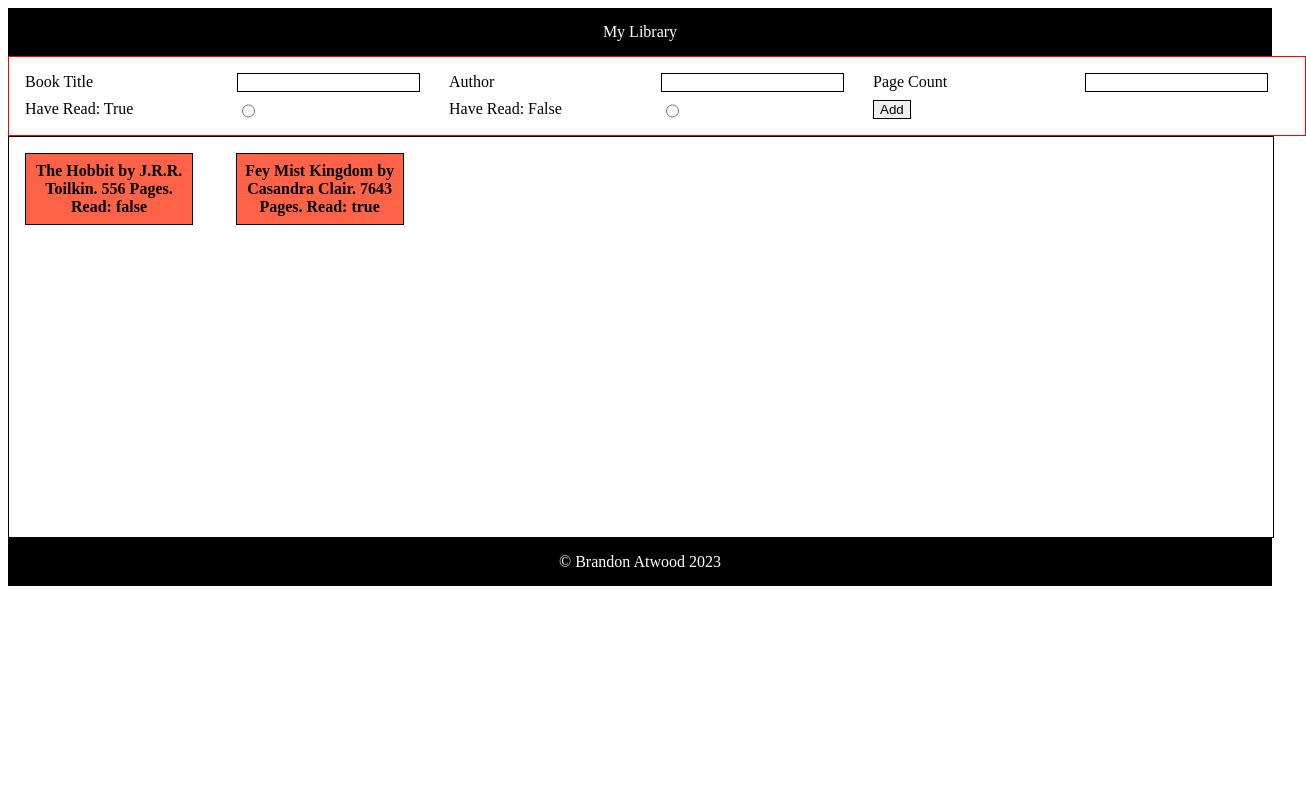
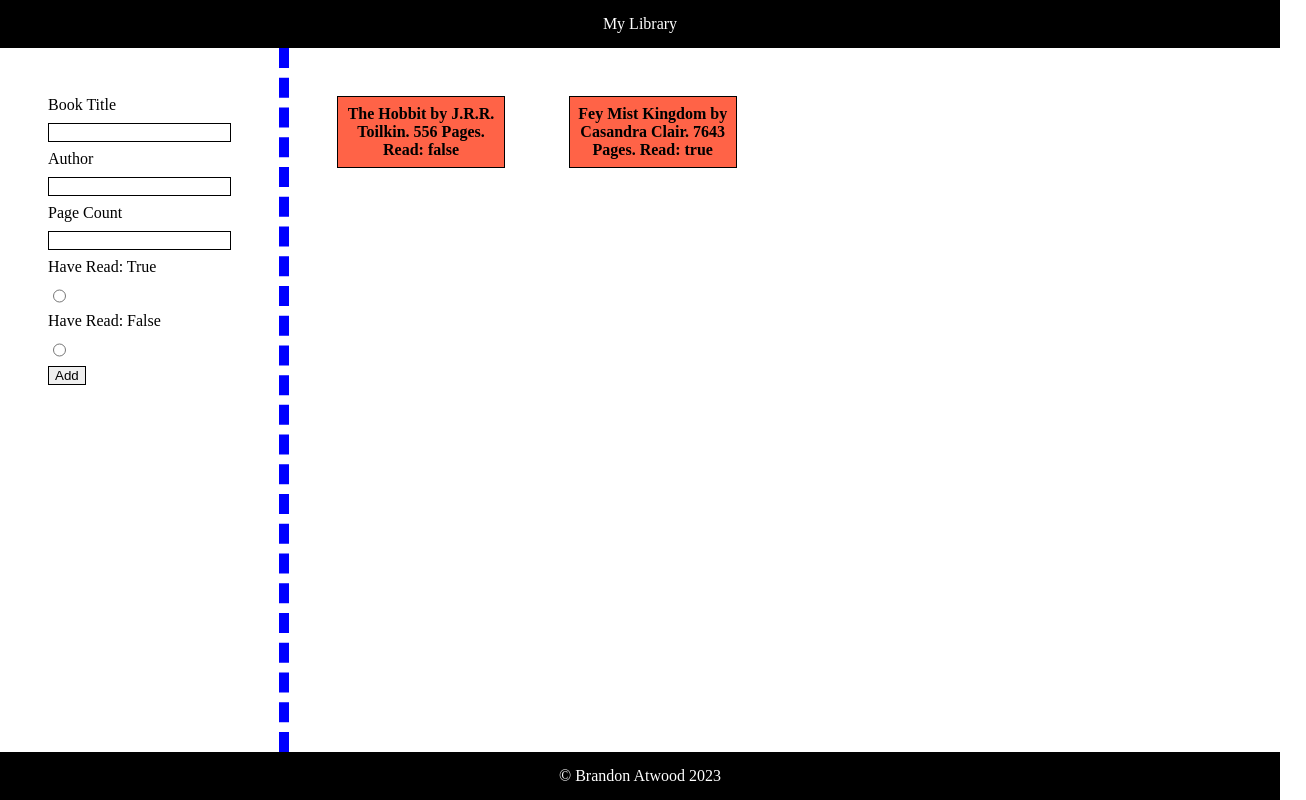
Before and after one commit to Good-Day-2-U/odin-library, a plain HTML site: page index.html in a window 1280 px wide. Shown: the whole page, 1306 px wide, since content can reach past the window. Drawn offline with Linux system fonts and the light colour scheme.

Commit message:
Page set up with all elements in place Last this to do is write the add book functionality

```diff
--- a/index.html
+++ b/index.html
@@ -13,6 +13,7 @@
 
 
     <div class="main-body">
+      <div class="form-body">
         <form action="" method="post">
           <label for="title">Book Title</label>
           <input type="text" name="title" id="">
@@ -21,11 +22,12 @@
           <label for="pages">Page Count</label>
           <input type="text" name="pages" id="">
           <label for="">Have Read: True</label>
-        <input type="radio" name="true" class="radio1">
+          <input type="radio" name="tf" class="radio1" id="">
           <label for="">Have Read: False</label>
-        <input type="radio" name="false" class="radio1">
+          <input type="radio" name="tf" class="radio1" id="">
           <input type="button" value="Add" onclick="addBookToLibrary()">
         </form>
+      </div>
       <content id="content">
       </content>
     </div>
--- a/style.css
+++ b/style.css
@@ -2,6 +2,7 @@ body {
   /* min-height: 100vh; */
   display: flex;
   flex-direction: column;
+  margin: 0;
 }
 
 header, footer {
@@ -14,17 +15,23 @@ header, footer {
 }
 
 
+.main-body {
+  display: flex;
+}
 
-
-
+.form-body {
+  flex: 0.20;
+  border-right: 10px dashed blue;
+}
 
 form {
-  border: 1px solid red;
+  /* border: 1px solid red; */
   /* margin: 1rem; */
-  width: 100%;
-  padding: 1rem;
+  /* width: 100%; */
+  padding: 3rem;
   display: grid;
-  grid-template-columns: repeat(auto-fill, minmax(24ch, 1fr));
+  grid-template-columns: repeat(1, 1fr);
+  grid-template-rows: repeat(11, 1fr);
   gap: 0.5rem;
 }
 
@@ -41,12 +48,14 @@ form input {
 
 
 #content {
-  border: 1px solid black;
-  min-height: 50vh;
+  flex: .80;
+  /* border: 1px solid black; */
+  min-height: 80vh;
   width: 100%;
   display: grid;
+  padding: 2rem;
   grid-template-columns: repeat(auto-fill, minmax(24ch, 1fr));
-  grid-template-rows: repeat(auto-fit, minmax(8ch, 1fr));
+  grid-template-rows: repeat(auto-fit, minmax(8ch, .25fr));
 }
 
 .ImABook {
```
Also changed, not shown: libScript.js (line endings or trailing spaces). Lines whose indentation alone changed are shown as unchanged.
